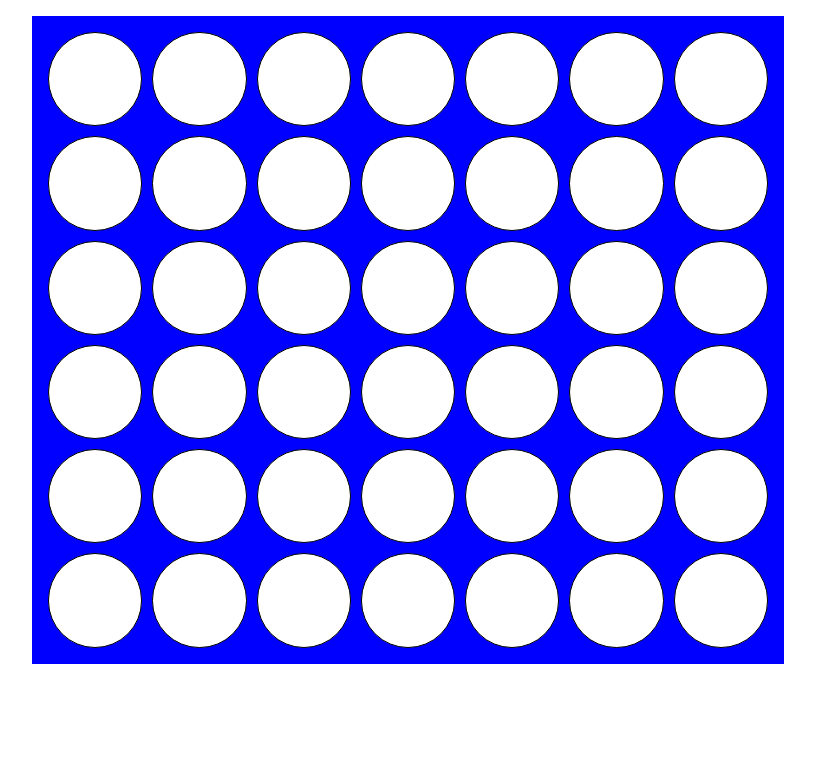
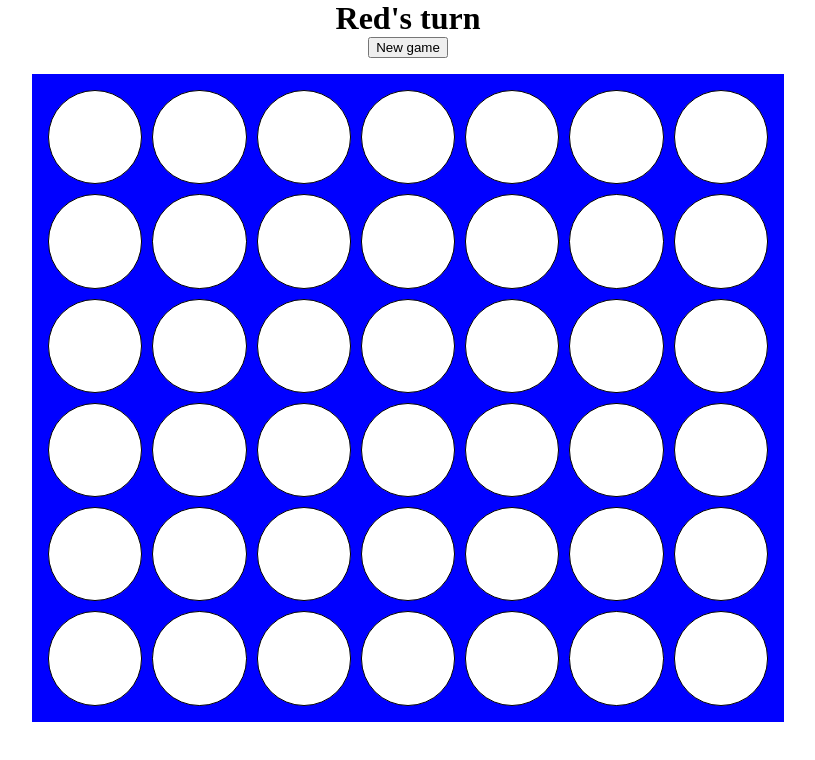
Before and after one commit to Kuba429/connect4, a React (Vite) app: page / in a window 1280 px wide. Shown: the top 760 px of the page, without its empty margins (232-1047 px from the left). Built offline with nearby package versions, Linux system fonts and the light colour scheme.

Commit message:
turn and winner info

```diff
--- a/src/App.tsx
+++ b/src/App.tsx
@@ -1,8 +1,12 @@
+import { useSnapshot } from "valtio";
 import { Board } from "./components/Board";
+import { GameInfo } from "./components/GameInfo";
+import { store } from "./store";
 
 function App() {
 	return (
 		<div className="App">
+			<GameInfo />
 			<Board />
 		</div>
 	);
--- a/src/components/Board.tsx
+++ b/src/components/Board.tsx
@@ -5,13 +5,10 @@ import { Cell } from "./Cell";
 export const Board = () => {
 	const state = useSnapshot(store);
 	return (
-		<>
-			{state.winner ?? ""}
-			<div className="board">
-				{state.board.flat().map((c) => (
-					<Cell cell={c} key={c.id} />
-				))}
-			</div>
-		</>
+		<div className="board">
+			{state.board.flat().map((c) => (
+				<Cell cell={c} key={c.id} />
+			))}
+		</div>
 	);
 };
--- a/src/components/Cell.tsx
+++ b/src/components/Cell.tsx
@@ -11,6 +11,7 @@ export type cell = {
 
 export const Cell: FC<{ cell: cell }> = ({ cell }) => {
 	const handleClick = () => {
+		if (store.winner) return;
 		const newCell = insertCell(cell.x, store.turn);
 		if (!newCell) return;
 		const result = checkResultByCell(newCell.x, newCell.y, store.board);
--- /dev/null
+++ b/src/components/GameInfo.tsx
@@ -0,0 +1,20 @@
+import { useSnapshot } from "valtio";
+import { player, store } from "../store";
+
+export const GameInfo = () => {
+	const state = useSnapshot(store);
+	const h1 = state.winner
+		? `${getColor(state.winner)} won`
+		: `${getColor(state.turn)}'s turn`;
+	return (
+		<div className="game-info">
+			<h1>{h1}</h1>
+			<button>New game</button>
+		</div>
+	);
+};
+
+const getColor = (player: player) => {
+	if (player === 1) return "Red";
+	return "Yellow";
+};
--- a/src/index.scss
+++ b/src/index.scss
@@ -46,3 +46,16 @@ body,
 		}
 	}
 }
+.game-info {
+	width: 100%;
+	padding: 0;
+	text-align: center;
+	h1 {
+		padding: 0;
+		margin: 0;
+	}
+	p {
+		padding: 10px;
+		margin: 0;
+	}
+}
```
